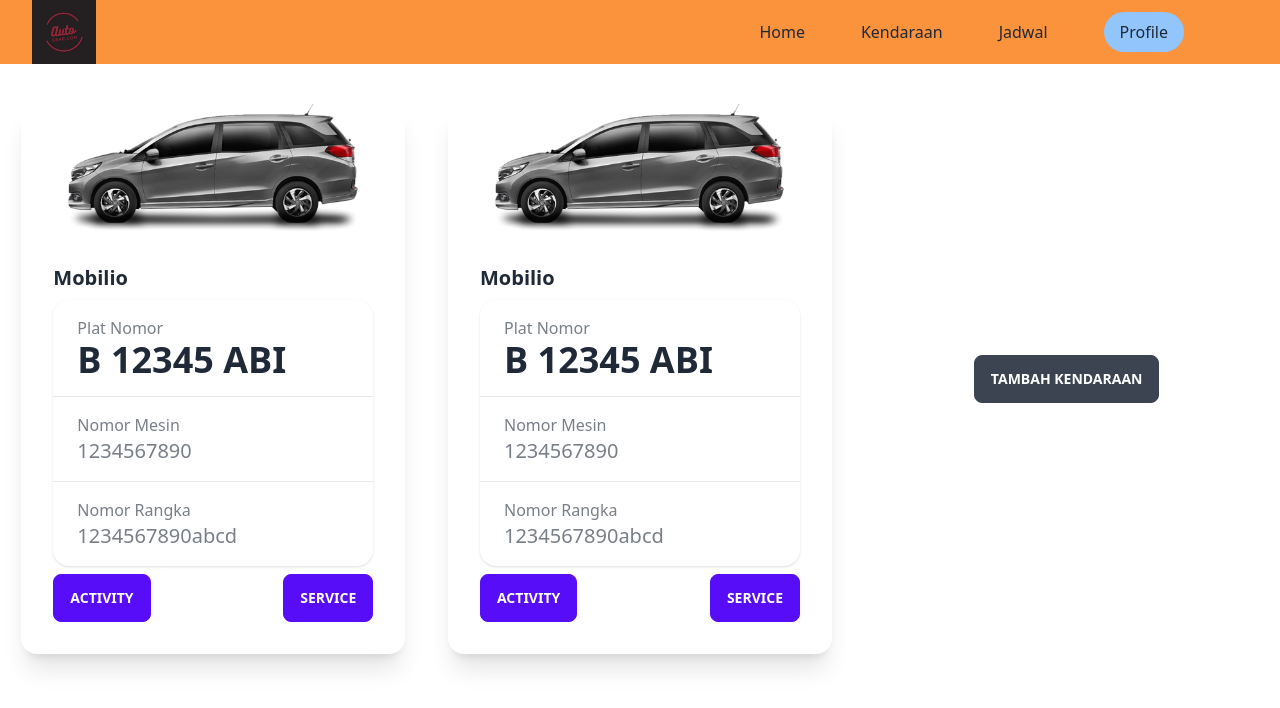
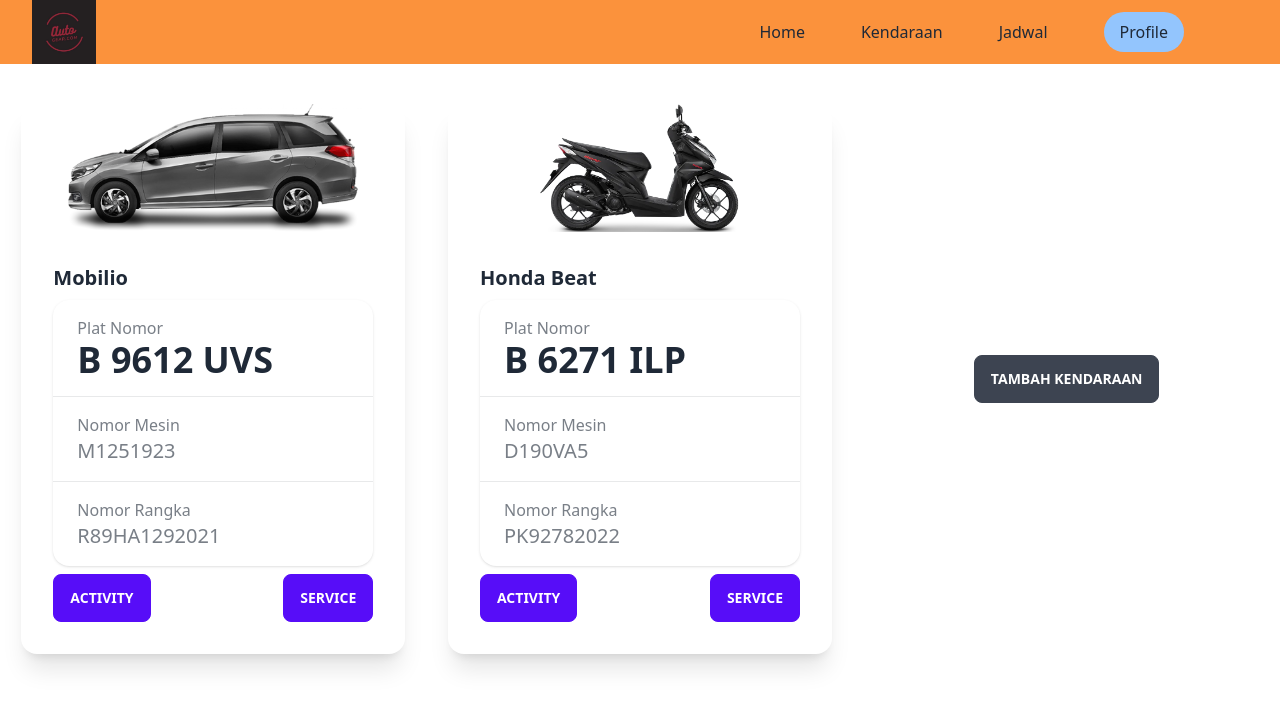
Before and after one commit to darrenxx3/E-business-web-project-4th-semester-with-friends, a React (Vite) app: page /kendaraan in a window 1280 px wide. Shown: the top 708 px of the page. Built offline with nearby package versions, Linux system fonts and the light colour scheme.

Commit message:
update kendaraan

```diff
--- a/src/pages/kendaraan.jsx
+++ b/src/pages/kendaraan.jsx
@@ -1,5 +1,6 @@
 import React from 'react'
 import mobil from "../assets/mobilio.png"
+import motor from "../assets/motor.jpeg"
 import { NavLink } from 'react-router-dom'
 
 export default function Kendaraan() {
@@ -13,17 +14,17 @@
 
             <div className="stat">
               <div className="stat-title">Plat Nomor</div>
-              <div className="stat-value">B 12345 ABI</div>
+              <div className="stat-value">B 9612 UVS</div>
             </div>
 
             <div className="stat">
               <div className="stat-title">Nomor Mesin</div>
-              <div className="stat-desc text-xl">1234567890</div>
+              <div className="stat-desc text-xl">M1251923</div>
             </div>
 
             <div className="stat">
               <div className="stat-title">Nomor Rangka</div>
-              <div className="stat-desc text-xl">1234567890abcd</div>
+              <div className="stat-desc text-xl">R89HA1292021</div>
             </div>
           </div>
           <div className="card-actions justify-between">
@@ -33,24 +34,24 @@
         </div>
       </div>
       <div className="card w-96 bg-base-100 shadow-xl">
-        <figure><img src={mobil} alt="Mobil" className='h-32' /></figure>
+        <figure><img src={motor} alt="Mobil" className='h-32' /></figure>
         <div className="card-body">
-          <h2 className="card-title">Mobilio</h2>
+          <h2 className="card-title">Honda Beat</h2>
           <div className="stats stats-vertical shadow">
 
             <div className="stat">
               <div className="stat-title">Plat Nomor</div>
-              <div className="stat-value">B 12345 ABI</div>
+              <div className="stat-value">B 6271 ILP</div>
             </div>
 
             <div className="stat">
               <div className="stat-title">Nomor Mesin</div>
-              <div className="stat-desc text-xl">1234567890</div>
+              <div className="stat-desc text-xl">D190VA5</div>
             </div>
 
             <div className="stat">
               <div className="stat-title">Nomor Rangka</div>
-              <div className="stat-desc text-xl">1234567890abcd</div>
+              <div className="stat-desc text-xl">PK92782022</div>
             </div>
           </div>
           <div className="card-actions justify-between">
```
Also changed, not shown: src/assets/motor.jpeg, src/pages/jadwal.jsx (line endings or trailing spaces).
